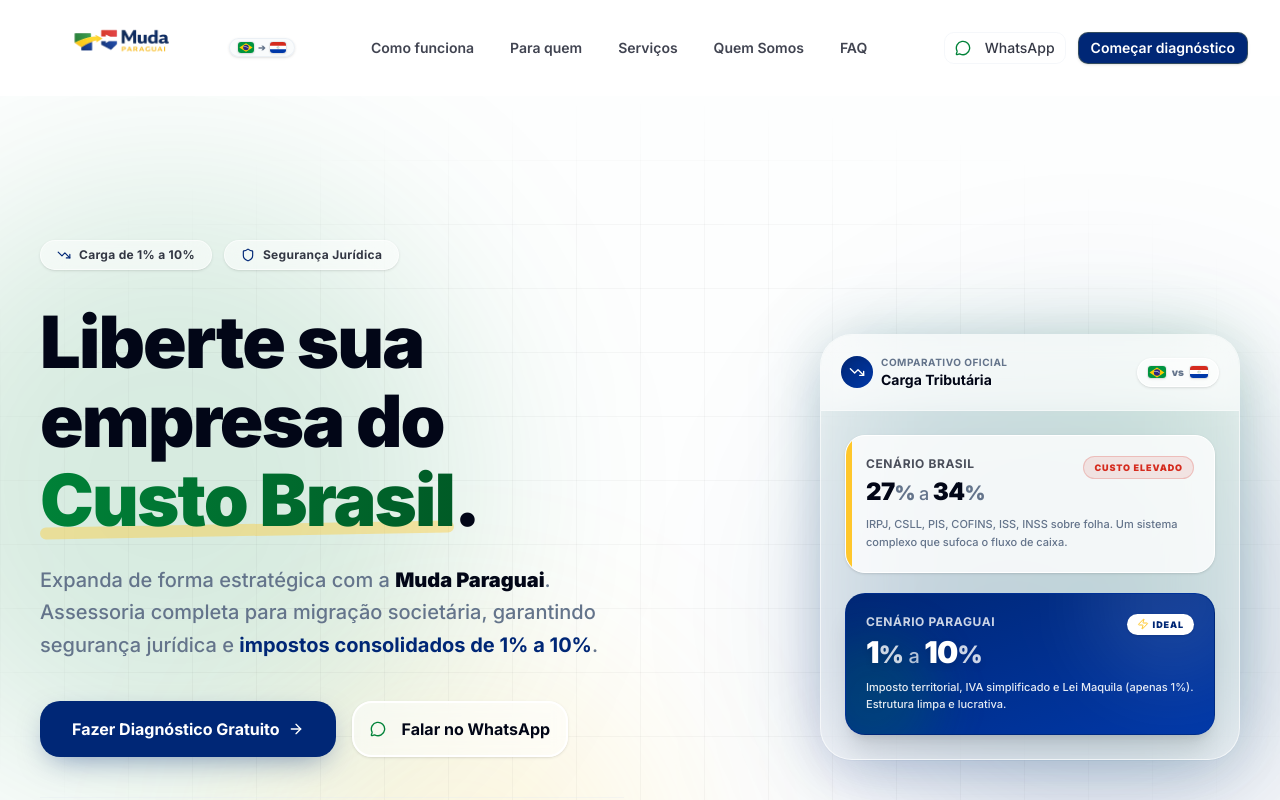
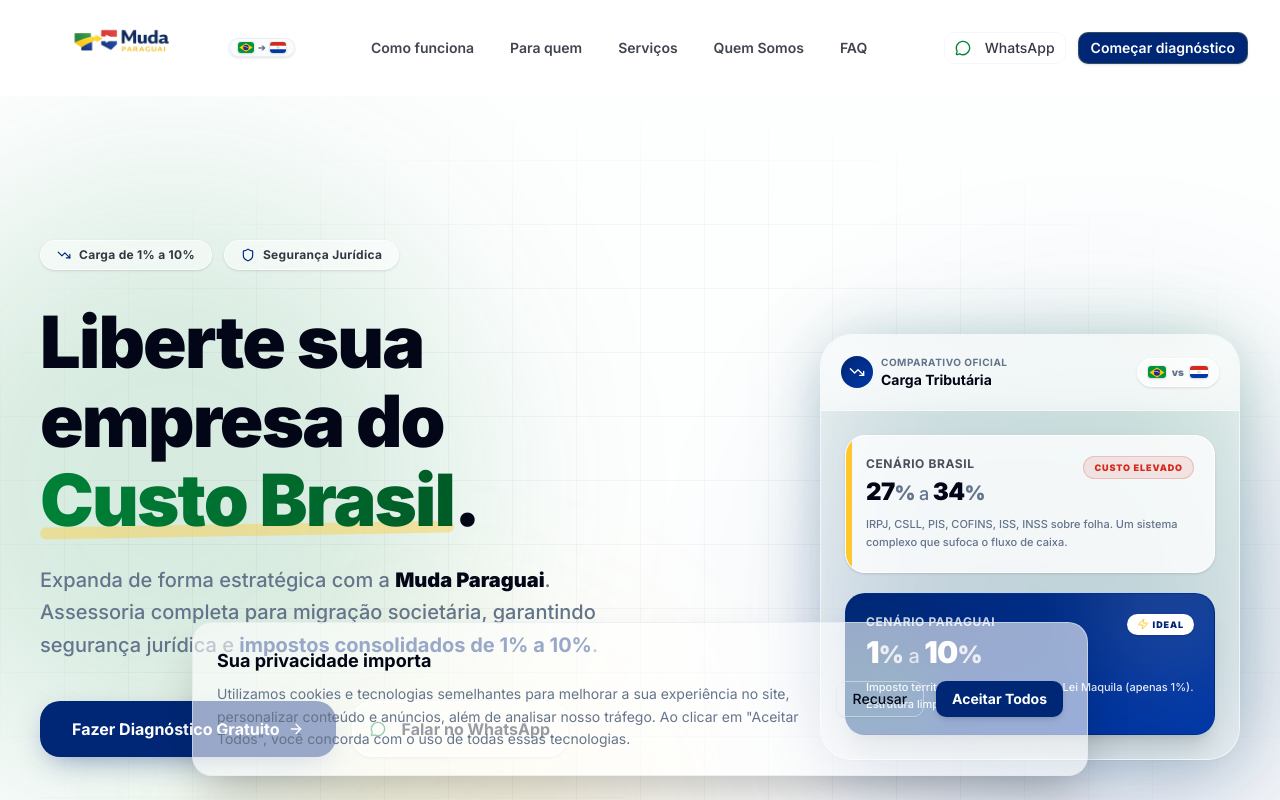
Before and after one commit to yurimatos19/mudaparaguai, a Next.js app: page / in a window 1280 px wide. Shown: the top 800 px of the page. Built offline with nearby package versions, Linux system fonts and the light colour scheme.

Commit message:
feat: implement Google Consent Mode v2 and cookie banner

```diff
--- a/src/app/layout.tsx
+++ b/src/app/layout.tsx
@@ -52,6 +52,7 @@
 };
 
 import { WhatsAppButton } from "@/components/ui/whatsapp-button";
+import { CookieConsent } from "@/components/ui/cookie-consent";
 import { GoogleAnalytics, GoogleTagManager } from "@next/third-parties/google";
 
 export default function RootLayout({
@@ -83,6 +84,21 @@
     <html lang="pt-BR" className="scroll-smooth">
       <head>
         <script
+          dangerouslySetInnerHTML={{
+            __html: `
+              window.dataLayer = window.dataLayer || [];
+              function gtag(){dataLayer.push(arguments);}
+              gtag('consent', 'default', {
+                'ad_storage': 'denied',
+                'ad_user_data': 'denied',
+                'ad_personalization': 'denied',
+                'analytics_storage': 'denied',
+                'wait_for_update': 500
+              });
+            `,
+          }}
+        />
+        <script
           type="application/ld+json"
           dangerouslySetInnerHTML={{ __html: JSON.stringify(jsonLd) }}
         />
@@ -97,6 +113,7 @@
           {children}
         </main>
         <WhatsAppButton />
+        <CookieConsent />
         <Footer />
       </body>
     </html>
--- /dev/null
+++ b/src/components/ui/cookie-consent.tsx
@@ -0,0 +1,105 @@
+"use client";
+
+import { useState, useEffect } from "react";
+import { motion, AnimatePresence } from "framer-motion";
+import { Button } from "@/components/ui/button";
+
+declare global {
+  interface Window {
+    gtag: (...args: any[]) => void;
+  }
+}
+
+export function CookieConsent(): React.ReactElement | null {
+  const [isVisible, setIsVisible] = useState(false);
+
+  useEffect(() => {
+    // Check if consent was already given
+    const consent = localStorage.getItem("muda_cookie_consent");
+    if (!consent) {
+      // Show banner if no consent
+      setIsVisible(true);
+    } else if (consent === "granted") {
+      // If previously granted, update consent state to granted.
+      // (Default in layout is denied, so we must update on load).
+      if (typeof window !== "undefined" && window.gtag) {
+        window.gtag("consent", "update", {
+          ad_storage: "granted",
+          analytics_storage: "granted",
+          ad_user_data: "granted",
+          ad_personalization: "granted",
+        });
+      }
+    }
+  }, []);
+
+  const handleAccept = () => {
+    localStorage.setItem("muda_cookie_consent", "granted");
+    setIsVisible(false);
+
+    if (typeof window !== "undefined" && window.gtag) {
+      window.gtag("consent", "update", {
+        ad_storage: "granted",
+        analytics_storage: "granted",
+        ad_user_data: "granted",
+        ad_personalization: "granted",
+      });
+    }
+  };
+
+  const handleReject = () => {
+    localStorage.setItem("muda_cookie_consent", "denied");
+    setIsVisible(false);
+
+    // We don't need to update because default is denied, but just in case
+    if (typeof window !== "undefined" && window.gtag) {
+      window.gtag("consent", "update", {
+        ad_storage: "denied",
+        analytics_storage: "denied",
+        ad_user_data: "denied",
+        ad_personalization: "denied",
+      });
+    }
+  };
+
+  if (!isVisible) return null;
+
+  return (
+    <AnimatePresence>
+      <motion.div
+        initial={{ y: 100, opacity: 0 }}
+        animate={{ y: 0, opacity: 1 }}
+        exit={{ y: 100, opacity: 0 }}
+        className="fixed bottom-0 left-0 right-0 z-[100] p-4 sm:p-6"
+      >
+        <div className="container mx-auto max-w-4xl">
+          <div className="bg-card border border-border shadow-2xl rounded-2xl p-5 md:p-6 flex flex-col md:flex-row items-center gap-6">
+            <div className="flex-1">
+              <h3 className="text-lg font-bold text-foreground mb-2">Sua privacidade importa</h3>
+              <p className="text-sm text-muted-foreground leading-relaxed">
+                Utilizamos cookies e tecnologias semelhantes para melhorar a sua experiência no site,
+                personalizar conteúdo e anúncios, além de analisar nosso tráfego.
+                Ao clicar em "Aceitar Todos", você concorda com o uso de todas essas tecnologias.
+              </p>
+            </div>
+            <div className="flex flex-col sm:flex-row gap-3 w-full md:w-auto shrink-0">
+              <Button
+                variant="outline"
+                className="w-full sm:w-auto bg-transparent border-border text-foreground hover:bg-secondary"
+                onClick={handleReject}
+              >
+                Recusar
+              </Button>
+              <Button
+                className="w-full sm:w-auto bg-primary hover:bg-primary/90 text-primary-foreground font-bold shadow-md"
+                onClick={handleAccept}
+              >
+                Aceitar Todos
+              </Button>
+            </div>
+          </div>
+        </div>
+      </motion.div>
+    </AnimatePresence>
+  );
+}
```
